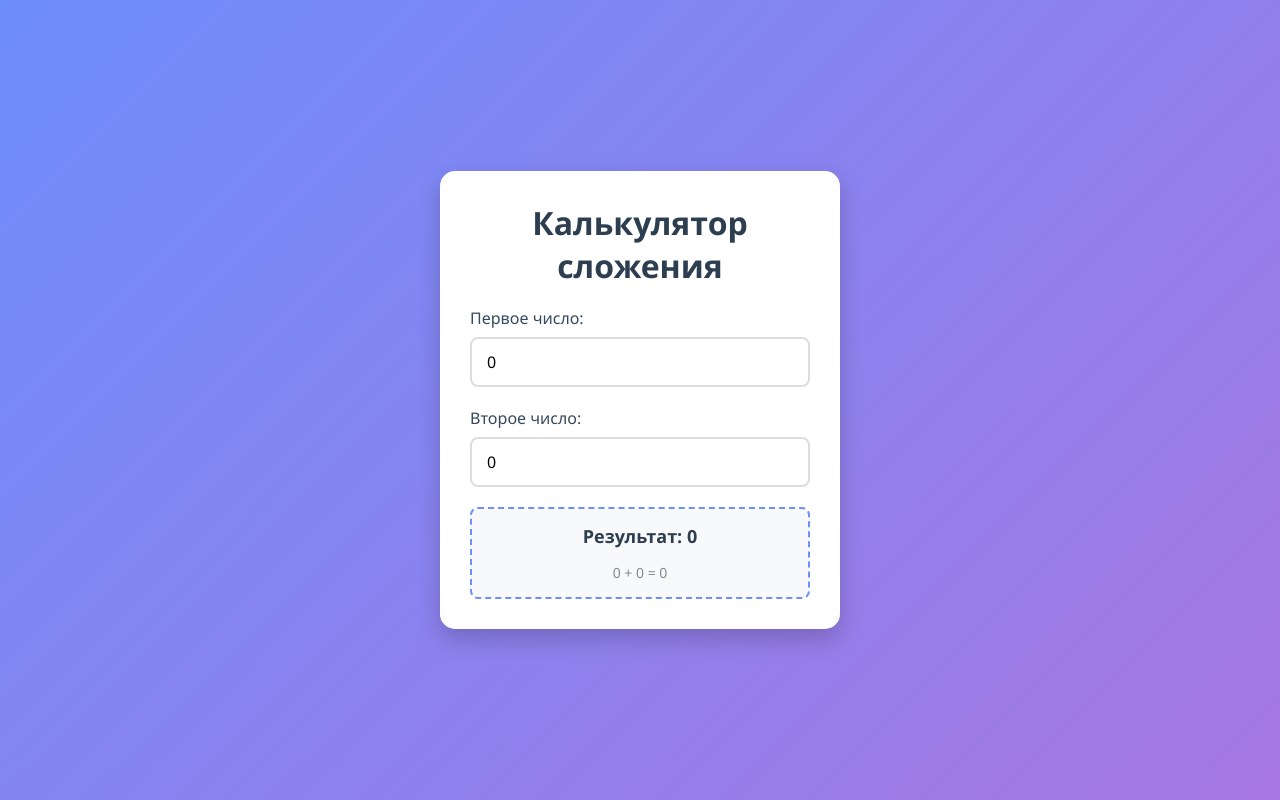
After one commit to Paradox60/flask-front-end, a Flask app: page /calculator_label in a window 1280 px wide. The commit adds this page. Run offline with Flask 2, Linux system fonts and the light colour scheme.

Commit message:
added caculator for two numbers for understanding script which I need to do for main project

```diff
--- a/flask_compendium/app.py
+++ b/flask_compendium/app.py
@@ -120,3 +120,7 @@ def cutting_parameters():
 @app.route("/drop_menu")
 def drop_menu():
     return render_template("CSS_temp/drop_menu.html")
+
+@app.route("/calculator_label")
+def calculator_label():
+    return render_template("CSS_temp/calculator_label.html")
--- /dev/null
+++ b/flask_compendium/templates/CSS_temp/calculator_label.html
@@ -0,0 +1,138 @@
+<!DOCTYPE html>
+<html lang="ru">
+<head>
+    <meta charset="UTF-8">
+    <meta name="viewport" content="width=device-width, initial-scale=1.0">
+    <title>Калькулятор сложения</title>
+    <style>
+        * {
+            box-sizing: border-box;
+            margin: 0;
+            padding: 0;
+            font-family: 'Segoe UI', Tahoma, Geneva, Verdana, sans-serif;
+        }
+
+        body {
+            background: linear-gradient(135deg, #6e8efb, #a777e3);
+            color: #333;
+            display: flex;
+            justify-content: center;
+            align-items: center;
+            min-height: 100vh;
+            padding: 20px;
+        }
+
+        .calculator {
+            background: white;
+            padding: 30px;
+            border-radius: 15px;
+            box-shadow: 0 10px 25px rgba(0, 0, 0, 0.2);
+            width: 100%;
+            max-width: 400px;
+            text-align: center;
+        }
+
+        h1 {
+            margin-bottom: 20px;
+            color: #2c3e50;
+        }
+
+        .input-group {
+            margin-bottom: 20px;
+            text-align: left;
+        }
+
+        label {
+            display: block;
+            margin-bottom: 8px;
+            font-weight: 500;
+            color: #34495e;
+        }
+
+        input {
+            width: 100%;
+            padding: 12px 15px;
+            border: 2px solid #ddd;
+            border-radius: 8px;
+            font-size: 16px;
+            transition: border-color 0.3s;
+        }
+
+        input:focus {
+            border-color: #6e8efb;
+            outline: none;
+        }
+
+        .result {
+            background-color: #f8f9fa;
+            padding: 15px;
+            border-radius: 8px;
+            border: 2px dashed #6e8efb;
+            margin-top: 20px;
+        }
+
+        .result-text {
+            font-size: 18px;
+            font-weight: 600;
+            color: #2c3e50;
+        }
+
+        .formula {
+            margin-top: 15px;
+            font-size: 14px;
+            color: #7f8c8d;
+        }
+    </style>
+</head>
+<body>
+    <div class="calculator">
+        <h1>Калькулятор сложения</h1>
+
+        <div class="input-group">
+            <label for="number1">Первое число:</label>
+            <input type="number" id="number1" placeholder="Введите число" value="0">
+        </div>
+
+        <div class="input-group">
+            <label for="number2">Второе число:</label>
+            <input type="number" id="number2" placeholder="Введите число" value="0">
+        </div>
+
+        <div class="result">
+            <div class="result-text">Результат: <span id="result">0</span></div>
+            <div class="formula" id="formula">0 + 0 = 0</div>
+        </div>
+    </div>
+
+    <script>
+        // Получаем элементы DOM
+        const number1Input = document.getElementById('number1');
+        const number2Input = document.getElementById('number2');
+        const resultElement = document.getElementById('result');
+        const formulaElement = document.getElementById('formula');
+
+        // Функция для сложения чисел
+        function calculateSum() {
+            // Получаем значения из полей ввода
+            const num1 = parseFloat(number1Input.value) || 0;
+            const num2 = parseFloat(number2Input.value) || 0;
+
+            // Вычисляем сумму
+            const sum = num1 + num2;
+
+            // Обновляем результат
+            resultElement.textContent = sum;
+
+            // Обновляем формулу
+            formulaElement.textContent = `${num1} + ${num2} = ${sum}`;
+        }
+
+        // Добавляем обработчики событий на оба поля ввода
+        number1Input.addEventListener('input', calculateSum);
+        number2Input.addEventListener('input', calculateSum);
+
+        // Вызываем функцию сразу для отображения начального результата
+        calculateSum();
+    </script>
+</body>
+</html>
--- a/flask_compendium/templates/CSS_temp/index.html
+++ b/flask_compendium/templates/CSS_temp/index.html
@@ -53,7 +53,8 @@
                 <li><a href="{{ url_for('linergradient') }}"> Linergradient(9)</a></li>
                 <li><a href="{{ url_for('empty_page') }}"> Страница в разработке(10)</a></li>
                 <li><a href="{{ url_for('cutting_parameters') }}">Режимы резания(11)</a></li>
-                <li><a href="{{ url_for('drop_menu') }}">drop_menu(12)</a></li>
+                <li><a href="{{ url_for('drop_menu') }}">drop_menu(11)</a></li>
+                <li><a href="{{ url_for('calculator_label') }}">Script калькулятора(12)</a></li>
 
             </ul>
         </nav>
```
